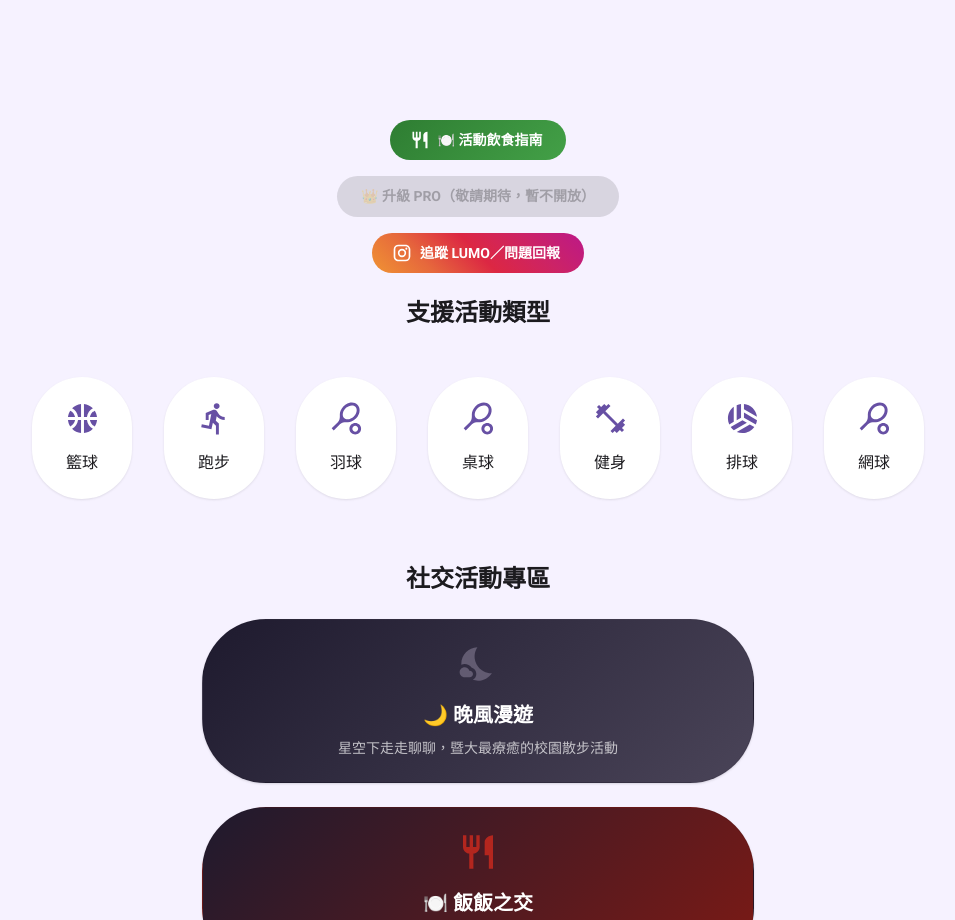
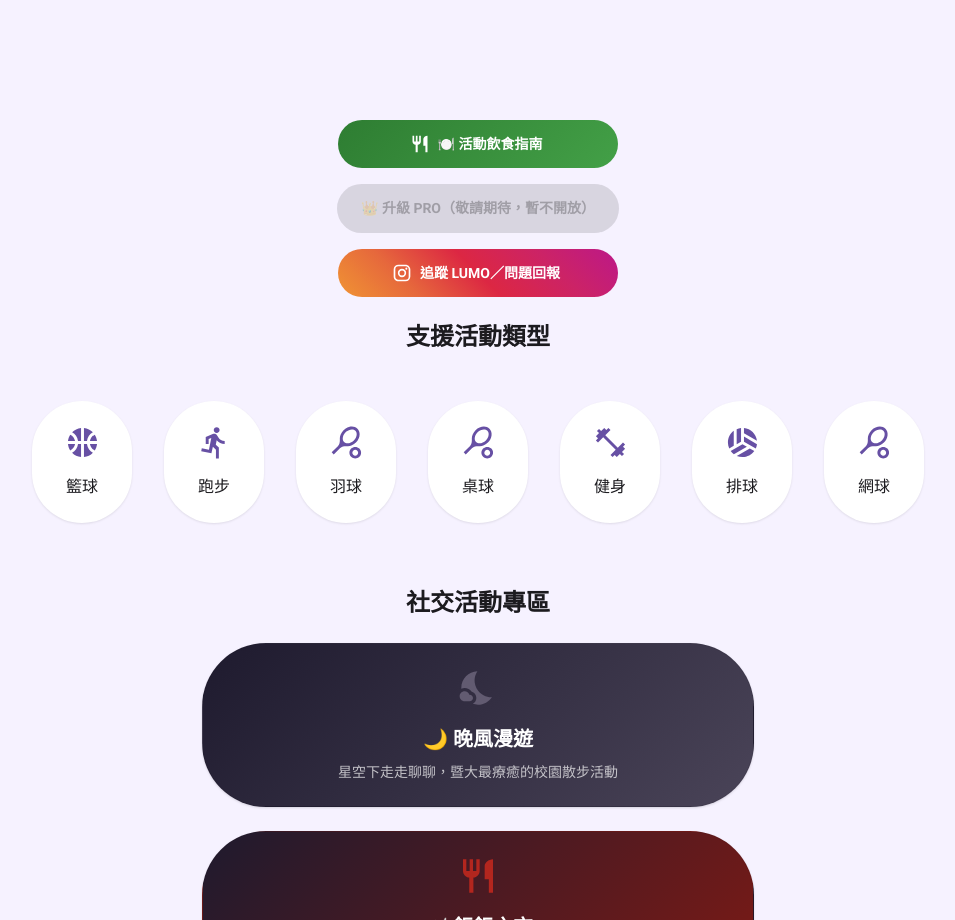
Before and after one commit to DONGHANK-001/lumo-ncnu, a Next.js app in the folder frontend/: page / in a window 1280 px wide. Shown: the part 920-1840 px from the top of the page, without its empty margins (162-1117 px from the left). Built offline with nearby package versions, Linux system fonts and the light colour scheme; no server answers.

Commit message:
fix: sync all three buttons to same size (minWidth:280, py:1.5)

```diff
--- a/frontend/src/app/page.tsx
+++ b/frontend/src/app/page.tsx
@@ -750,7 +750,8 @@ export default function LandingPage() {
                             fontWeight: 'bold',
                             borderRadius: 3,
                             px: 3,
-                            py: 1,
+                            py: 1.5,
+                            minWidth: 280,
                             '&:hover': {
                                 background: 'linear-gradient(135deg, #1B5E20 0%, #2E7D32 100%)',
                             }
@@ -762,7 +763,7 @@ export default function LandingPage() {
                         variant="contained"
                         color="secondary"
                         disabled
-                        sx={{ fontWeight: 'bold', borderRadius: 3, px: 3, py: 1 }}
+                        sx={{ fontWeight: 'bold', borderRadius: 3, px: 3, py: 1.5, minWidth: 280 }}
                     >
                         👑 升級 PRO（敬請期待，暫不開放）
                     </Button>
@@ -776,7 +777,8 @@ export default function LandingPage() {
                             fontWeight: 'bold',
                             borderRadius: 3,
                             px: 3,
-                            py: 1,
+                            py: 1.5,
+                            minWidth: 280,
                             '&:hover': {
                                 background: 'linear-gradient(45deg, #e6683c 0%, #dc2743 25%, #cc2366 50%, #bc1888 75%, #a01472 100%)',
                             }
```
